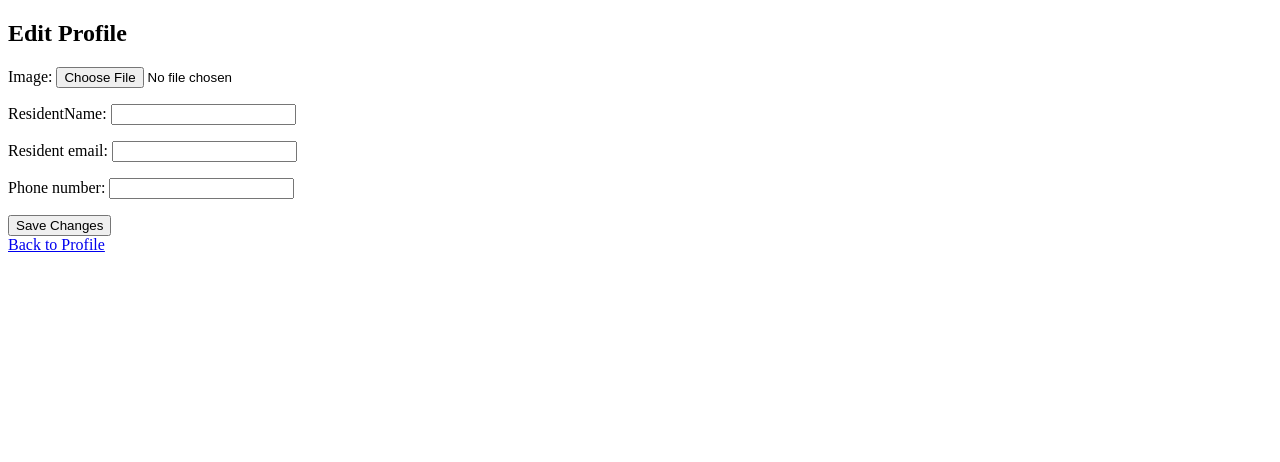
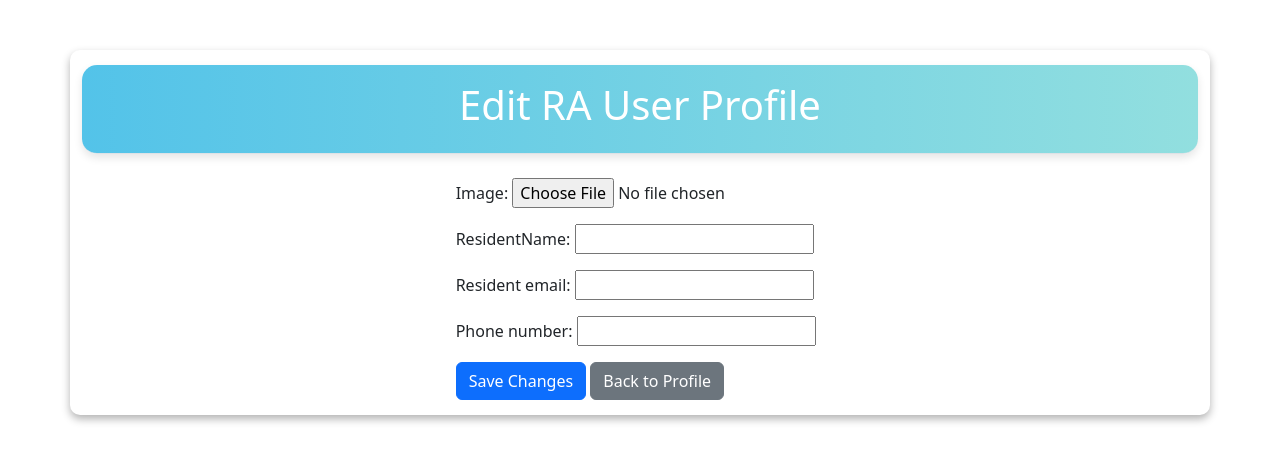
Before and after one commit to david7franco/ReziBo, a Django app: page /edit_profile_ra/ in a window 1280 px wide. Shown: the top 462 px of the page. Run offline with Django 4.2, Linux system fonts and the light colour scheme; the visitor is signed in with stand-in values (Sample User, id 1); some libraries are stand-ins or nearby versions.

Commit message:
edit profile styling

```diff
--- a/accounts/static/accounts/edit-profile.css
+++ b/accounts/static/accounts/edit-profile.css
@@ -0,0 +1,98 @@
+/* edit-profile.css */
+
+body {
+    background-color: #f4f4f4;
+    font-family: 'Arial', sans-serif;
+}
+
+.header {
+    text-align: center;
+    color: #000000;
+    margin-top: 20px;
+    margin-bottom: 40px;
+    font-size: 2.5rem;
+}
+
+.blue-gradient-background {
+    color: #ffffff;
+    padding: 1em 0;
+    background: linear-gradient(to right, #53c3e9, #92dfdf);
+    text-align: center;
+    border-bottom: 2px solid #B0C4DE; /* Soft border at the bottom */
+    border-radius: 15px; /* Rounded corners */
+    padding: 20px; /* Optional: Adds some spacing inside the header */
+    box-shadow: 0 4px 8px rgba(0, 0, 0, 0.1); /* Optional: Adds a subtle shadow for depth */
+}
+
+.container {
+    max-width: 400px;
+    padding: 15px;
+    margin: auto;
+    margin-top: 50px;
+    background-color: rgb(255, 255, 255);
+    border-radius: 10px;
+    box-shadow: 0 4px 8px rgba(0, 0, 0, 0.3);
+}
+
+.form-container {
+    max-width: 500px;
+    margin: 0 auto;
+}
+
+.form-group {
+    margin-bottom: 20px;
+}
+
+.form-group label {
+    display: block;
+    font-weight: bold;
+    margin-bottom: 5px;
+}
+
+.form-group input {
+    width: 100%;
+    padding: 12px;
+    box-sizing: border-box;
+}
+
+.form-group textarea {
+    width: 100%;
+    padding: 12px;
+    box-sizing: border-box;
+}
+
+.form-group select {
+    width: 100%;
+    padding: 12px;
+    box-sizing: border-box;
+}
+
+.button-custom-blue {
+    text-decoration: none;
+    padding: 10px 20px;
+    background-color: #007bff;
+    color: #fff;
+    border: none;
+    border-radius: 5px;
+    cursor: pointer;
+    transition: background-color 0.3s ease;
+}
+
+.button-custom-blue:hover {
+    background-color: #0056b3;
+}
+
+.button-secondary {
+    text-decoration: none;
+    padding: 10px 20px;
+    background-color: #6c757d;
+    color: #fff;
+    border: none;
+    border-radius: 5px;
+    cursor: pointer;
+    transition: background-color 0.3s ease;
+}
+
+.button-secondary:hover {
+    background-color: #5a6268;
+}
--- a/accounts/templates/registration/edit-profile-ra.html
+++ b/accounts/templates/registration/edit-profile-ra.html
@@ -1,22 +1,28 @@
 <!-- edit_profile.html -->
 <!DOCTYPE html>
+{% load static %}
 <html lang="en">
 <head>
-    <meta charset="UTF-8">
-    <meta http-equiv="X-UA-Compatible" content="IE=edge">
-    <meta name="viewport" content="width=device-width, initial-scale=1.0">
-    <title>Edit Profile</title>
+    <title>Edit Resident Profile</title>
+    <link rel="stylesheet" type="text/css" href="{% static "accounts/edit-profile.css" %}">
+    {% load bootstrap5 %}
+    {% bootstrap_css %}
+    {% bootstrap_javascript %}
 </head>
 <body>
-    <h2>Edit Profile</h2>
+    <div class="container">
+        <header class="d-flex flex-wrap justify-content-center py-3 mb-4 border-bottom blue-gradient-background">
+            <h1>Edit RA User Profile</h1>
+        </header>
 
-    <form method="post" enctype="multipart/form-data" action="{% url 'edit_profile_ra' %}">
-        {% csrf_token %}
-        {{ form.as_p }}
-        <button type="submit">Save Changes</button>
-    </form>
-
-    <a href="{% url 'profile-view-rauser' %}">Back to Profile</a>
-
+        <div class="d-flex justify-content-center align-items-center">
+            <form class="form-container" method="post" enctype="multipart/form-data" action="{% url 'edit_profile_ra' %}">
+                {% csrf_token %}
+                {{ form.as_p }}
+                <button type="submit" class="btn btn-primary mr-2">Save Changes</button>
+                <a href="{% url 'profile-view-rauser' %}" class="btn btn-secondary">Back to Profile</a>
+            </form>
+        </div>
+    </div>
 </body>
 </html>
--- a/accounts/templates/registration/openTicket.html
+++ b/accounts/templates/registration/openTicket.html
@@ -91,7 +91,6 @@
         {% endif %}
         <div class="button-container">
             <a href="{% url 'logout' %}" class="btn btn-primary">Sign Out</a>
-            <a href="{% url 'create_ticket' %}" class="btn btn-primary">Create Another Ticket </a>
         </div>
     {% endblock %}
 
```
Also changed, not shown: accounts/static/accounts/ticket-success.css (added, +72 -0 lines), accounts/templates/registration/edit-profile.html (+19 -14 lines), accounts/migrations/0001_initial.py.
